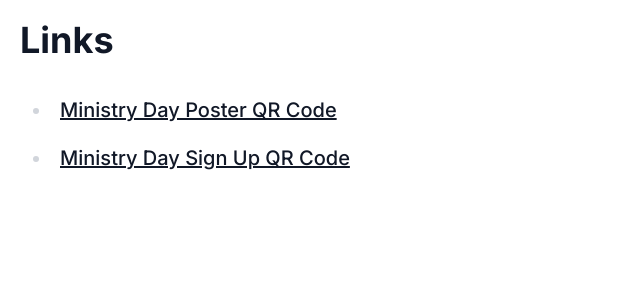
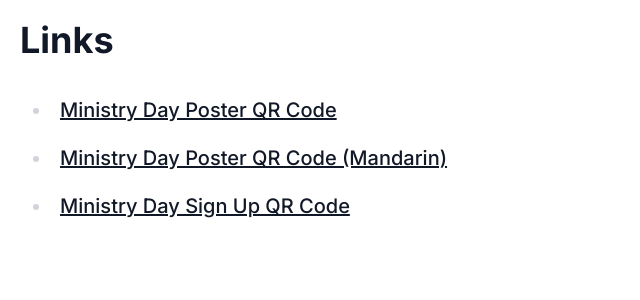
Before and after one commit to bethelag-av/bethelag-av, a Next.js app in the folder webapps/links/: page / in a window 1280 px wide. Shown: the top 300 px of the page, without its empty margins (0-640 px from the left). Built offline with nearby package versions, Linux system fonts and the light colour scheme.

Commit message:
added link for mandarin poster

```diff
--- /dev/null
+++ b/webapps/links/app/ministry-day-2023/poster/zh/route.tsx
@@ -0,0 +1,7 @@
+import { NextResponse } from 'next/server';
+
+export function GET() {
+  return NextResponse.redirect(
+    'https://sites.google.com/view/bethel-av-open-house-2023/home'
+  );
+}
--- a/webapps/links/app/page.tsx
+++ b/webapps/links/app/page.tsx
@@ -6,6 +6,11 @@ export default function Home() {
         <ul>
           <li>
             <a href="/ministry-day-2023/poster">Ministry Day Poster QR Code</a>
+          </li>
+          <li>
+            <a href="/ministry-day-2023/poster/zh">
+              Ministry Day Poster QR Code (Mandarin)
+            </a>
           </li>
           <li>
             <a href="/ministry-day-2023/sign-up">
```
